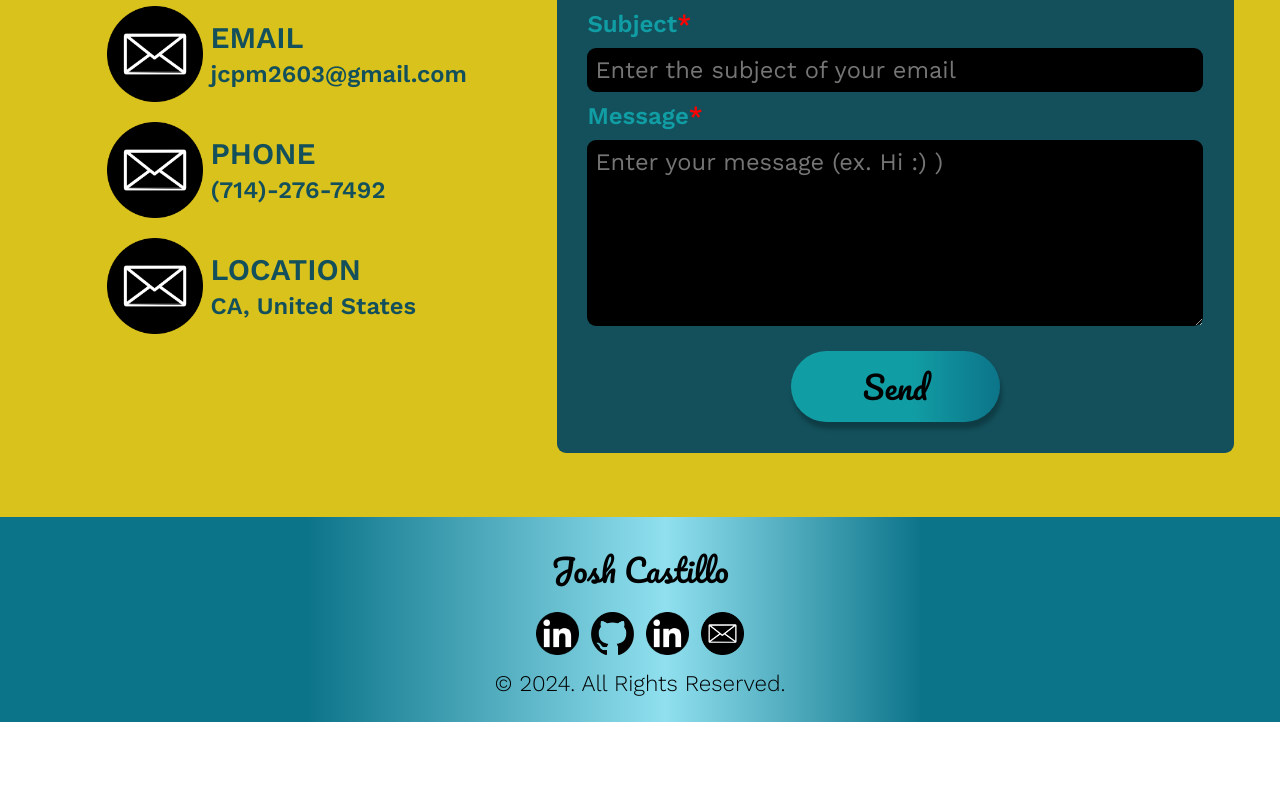
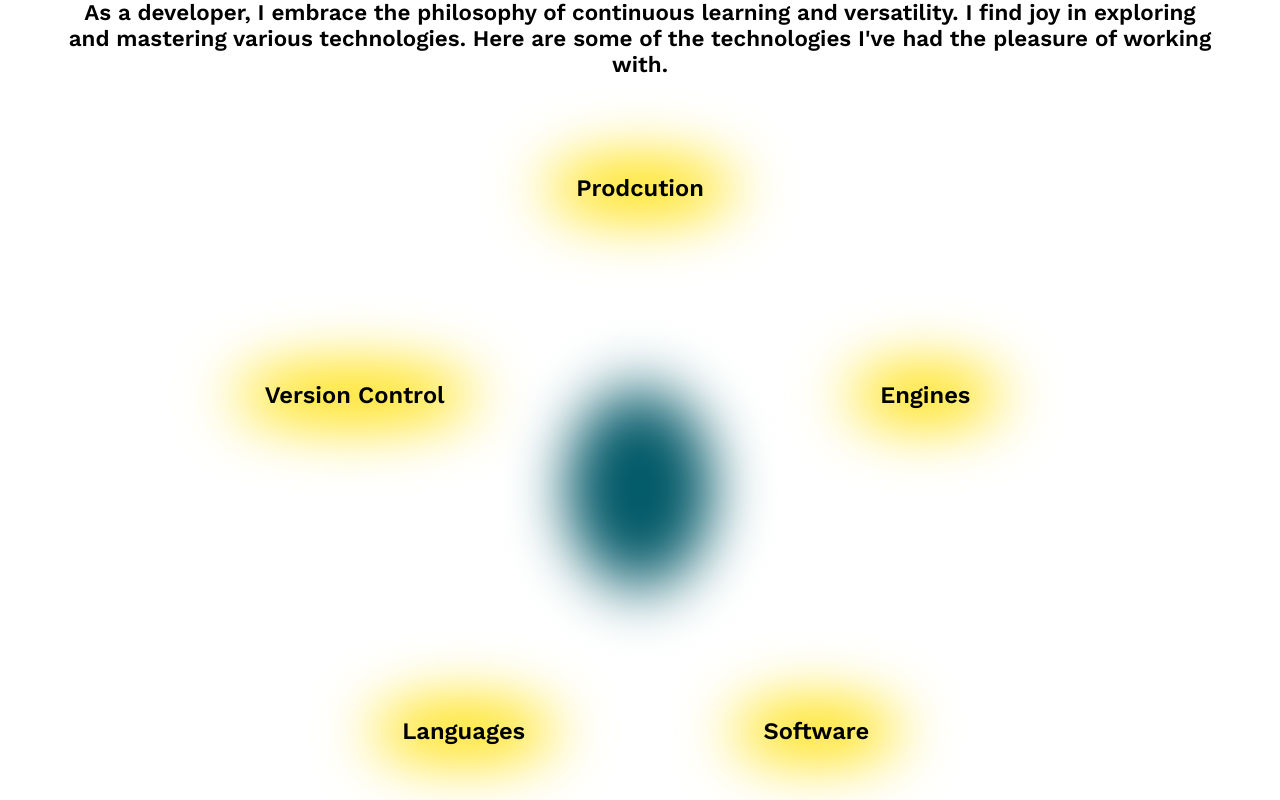
Before and after one commit to JMx36/Portfolio, a React (Vite) app in the folder portfolio-website/: page /gaming-portfolio in a window 1280 px wide. Shown: the part 1020-1820 px from the top of the page. Before the commit the page ends 1742 px from the top, so only its background shows below. Built offline with nearby package versions, Linux system fonts and the light colour scheme; a web font is replaced by a local one.

Commit message:
started working on circular selector

```diff
--- /dev/null
+++ b/portfolio-website/src/components/CircularSelector.jsx
@@ -0,0 +1,64 @@
+import React, { useState } from 'react';
+
+const Button = ({text}) =>
+{
+
+
+    const circle_style =
+    {
+        position: "absolute",
+        top: "50%",
+        left: "50%",
+        transform: "translate(-50%, -50%)",
+        width: "100%",
+        height: "100%",
+        borderRadius: "50%",
+        background: "#FFDF00",
+        filter: "blur(30px)",
+        zIndex: "-1"
+    }
+
+    return(
+        <div style={{width: "100%", height: "100%", position: "relative"}}>
+
+            <span className="normal-text-medium" style={{position: "relative", padding: "1rem 2rem"}}>
+                {text}
+                <div style={circle_style}></div>
+            </span>
+        </div>
+    )
+}
+
+
+
+const CircularSelector = () => {
+
+    const buttons_text = ["Prodcution", "Engines", "Software", "Languages", "Version Control"]
+
+
+    return (
+        <div className="circular-skills-section">
+                <h2 className="lighter-blue-text italic-title" style={{margin: "5% auto"}}>Technologies & Tools</h2>
+                <p className="caption description-text">As a developer,
+                    I embrace the philosophy of continuous learning and versatility.
+                    I find joy in exploring and mastering various technologies.
+                    Here are some of the technologies I've had the pleasure of working with.
+                </p>
+                <div className="circular-skills-container">
+                    <div className='selector-circle'>
+                        <div style={{width: "100%", height: "100%", position: "relative"}}>
+                            <div className='blur-circle'></div>
+                            {/* <p className="text">Text</p> */}
+                        </div>
+                    </div>
+                    {
+                        buttons_text.map((button_info, index) => (
+                            <div className={`absolute-center move-corner${index + 1}`}><Button text={button_info}/></div>
+                        ))
+                    }
+                </div>
+        </div>
+    )
+}
+
+export default CircularSelector
--- a/portfolio-website/src/components/Contact.jsx
+++ b/portfolio-website/src/components/Contact.jsx
@@ -26,7 +26,7 @@ const ContactInputField = ({label, placeholder, background_color, useTextArea=fa
 
   return(
     <div className='contact-input-field'>
-      <label className="normal-text-medium" for="name" style={label_style}>{label}<span style={{color: "red"}}>*</span></label>
+      <label className="normal-text-medium" htmlFor="name" style={label_style}>{label}<span style={{color: "red"}}>*</span></label>
       {
         useTextArea ? <textarea className="normal-text-medium" type="text" id={label} name={label} placeholder={placeholder} style={input_style}></textarea> :
         <input className="normal-text-medium" type="text" id={label} name={label} placeholder={placeholder} style={input_style}/>
--- a/portfolio-website/src/style/skills.css
+++ b/portfolio-website/src/style/skills.css
@@ -280,3 +280,124 @@
     border: 0.3vw solid white;
     border-radius: 26px; /* Rounded corners */
 }
+
+
+
+/* Circular Skills */
+
+.circular-skills-section
+{
+    max-width: 100%;
+    display: flex;
+    flex-direction: column;
+}
+
+.circular-skills-container
+{
+    position: relative;
+    height: clamp(200px, 90vh, 900px);
+    --radius: 300px;
+    --start-degree-angle: -90deg;
+    --move-angle-factor: 72deg;
+}
+
+.selector-circle
+{
+    position: absolute;
+    top: 50%;
+    left: 50%;
+    transform: translate(-50%, -50%);
+    height: 50%;
+    width: 25%;
+    animation: idle-circle 4s linear infinite;
+}
+
+.selector-circle .blur-circle
+{
+    position: absolute;
+    top: 50%;
+    left: 50%;
+    transform: translate(-50%, -50%);
+    width: 100%;
+    height: 100%;
+    border-radius: 50%;
+    background: radial-gradient(47.4% 50% at 50% 50%, #025968 40%, #FFFFFF 80%);
+    /* background: var(--background-blue); */
+    filter: blur(25px);
+
+}
+
+.selector-circle .text
+{
+    position: absolute;
+    margin: 0;
+    padding: 0;
+    top: 50%;
+    left: 50%;
+    transform: translate(-50%, -50%);
+
+}
+
+
+.absolute-center
+{
+    position: absolute;
+    top: 50%;
+    left: 50%;
+    transform: translate(-50%, -50%);
+}
+
+.move-corner1
+{
+    --rotation: var(--start-degree-angle);
+
+    transform: rotate(var(--rotation))  translateX(var(--radius)) rotate(calc(-1 * var(--rotation))) translate(-50%, -50%);
+}
+
+.move-corner2
+{
+    --rotation: calc(var(--start-degree-angle) + (1 * var(--move-angle-factor)));
+
+    transform: rotate(var(--rotation))  translateX(var(--radius)) rotate(calc(-1 * var(--rotation))) translate(-50%, -50%);
+}
+
+.move-corner3
+{
+    --rotation: calc(var(--start-degree-angle) + (2 * var(--move-angle-factor)));
+
+    transform: rotate(var(--rotation))  translateX(var(--radius)) rotate(calc(-1 * var(--rotation))) translate(-50%, -50%);
+}
+
+.move-corner4
+{
+    --rotation: calc(var(--start-degree-angle) + (3 * var(--move-angle-factor)));
+
+    transform: rotate(var(--rotation))  translateX(var(--radius)) rotate(calc(-1 * var(--rotation))) translate(-50%, -50%);
+}
+
+.move-corner5
+{
+    --rotation: calc(var(--start-degree-angle) + (4 * var(--move-angle-factor)));
+
+    transform: rotate(var(--rotation))  translateX(var(--radius)) rotate(calc(-1 * var(--rotation))) translate(-50%, -50%);
+}
+
+@keyframes idle-circle
+{
+    0%
+    {
+        height: 35%;
+        width: 15%;
+    }
+    50%
+    {
+        height: 45%;
+        width: 20%;
+    }
+
+    100%
+    {
+        height: 35%;
+        width: 15%;
+    }
+}
```
